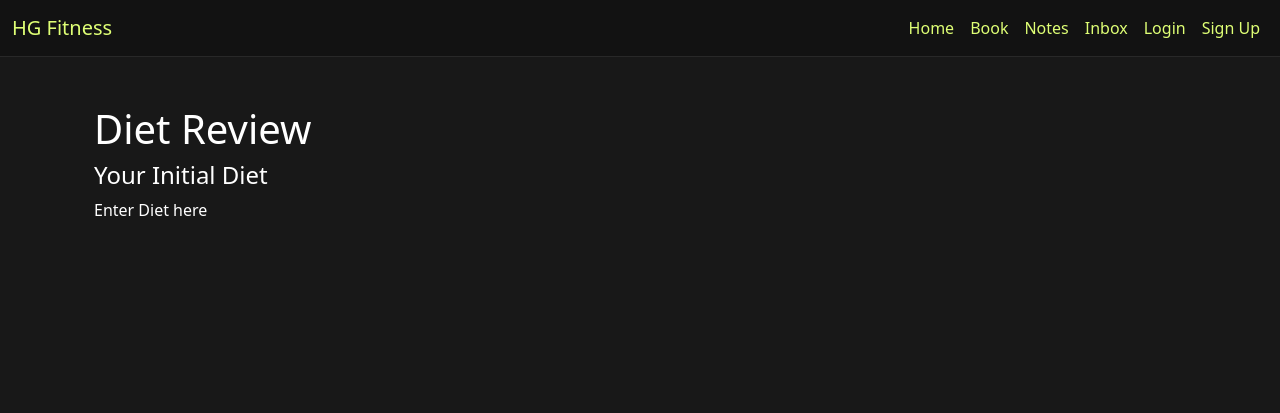
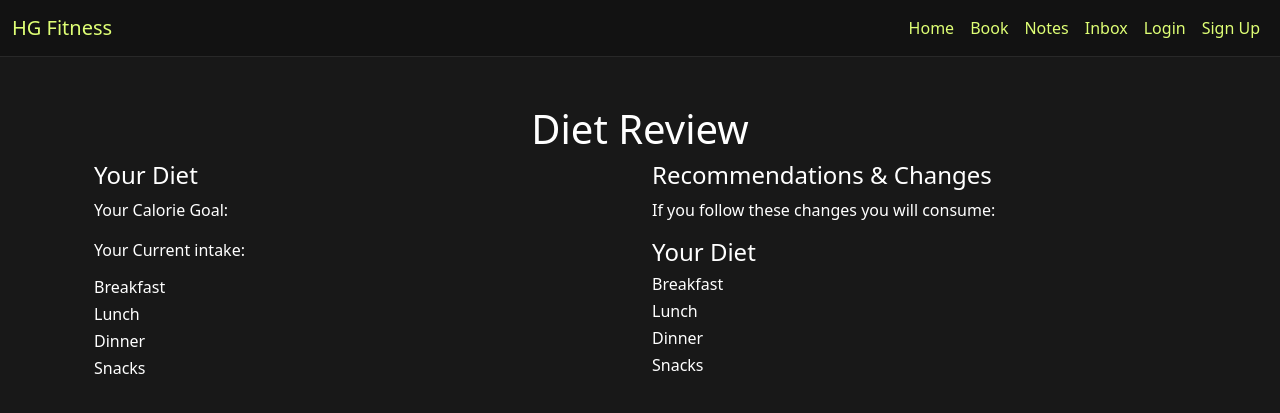
Before and after one commit to judewoolls/hg-fitness, a Django app: page /diet/ in a window 1280 px wide. Shown: the top 413 px of the page. Run offline with Django 5.2, Linux system fonts and the light colour scheme.

Commit message:
add placeholder content for diet review page

```diff
--- a/feedback/templates/feedback/diet_feedback.html
+++ b/feedback/templates/feedback/diet_feedback.html
@@ -4,10 +4,32 @@
 {% block content %}
 <main class="container mt-5">
     <div class="row">
-        <h1>Diet Review</h1>
-        <div>
-            <h4>Your Initial Diet</h4>
-            <p>Enter Diet here</p>
+        <h1 class="text-center">Diet Review</h1>
+        <div class="col-md-6">
+            <h4>Your Diet</h4>
+            <p>Your Calorie Goal:</p>
+            <p>Your Current intake:</p>
+            <h6>Breakfast</h6>
+            <div id="breakfast-text"></div>
+            <h6>Lunch</h6>
+            <div id="lunch-text"></div>
+            <h6>Dinner</h6>
+            <div id="dinner-text"></div>
+            <h6>Snacks</h6>
+            <div></div>
+        </div>
+        <div class="col-md-6">
+            <h4>Recommendations & Changes</h4>
+            <p>If you follow these changes you will consume:</p>
+            <h4>Your Diet</h4>
+            <h6>Breakfast</h6>
+            <div id="breakfast-text"></div>
+            <h6>Lunch</h6>
+            <div id="lunch-text"></div>
+            <h6>Dinner</h6>
+            <div id="dinner-text"></div>
+            <h6>Snacks</h6>
+            <div></div>
         </div>
     </div>
 </main>
```
